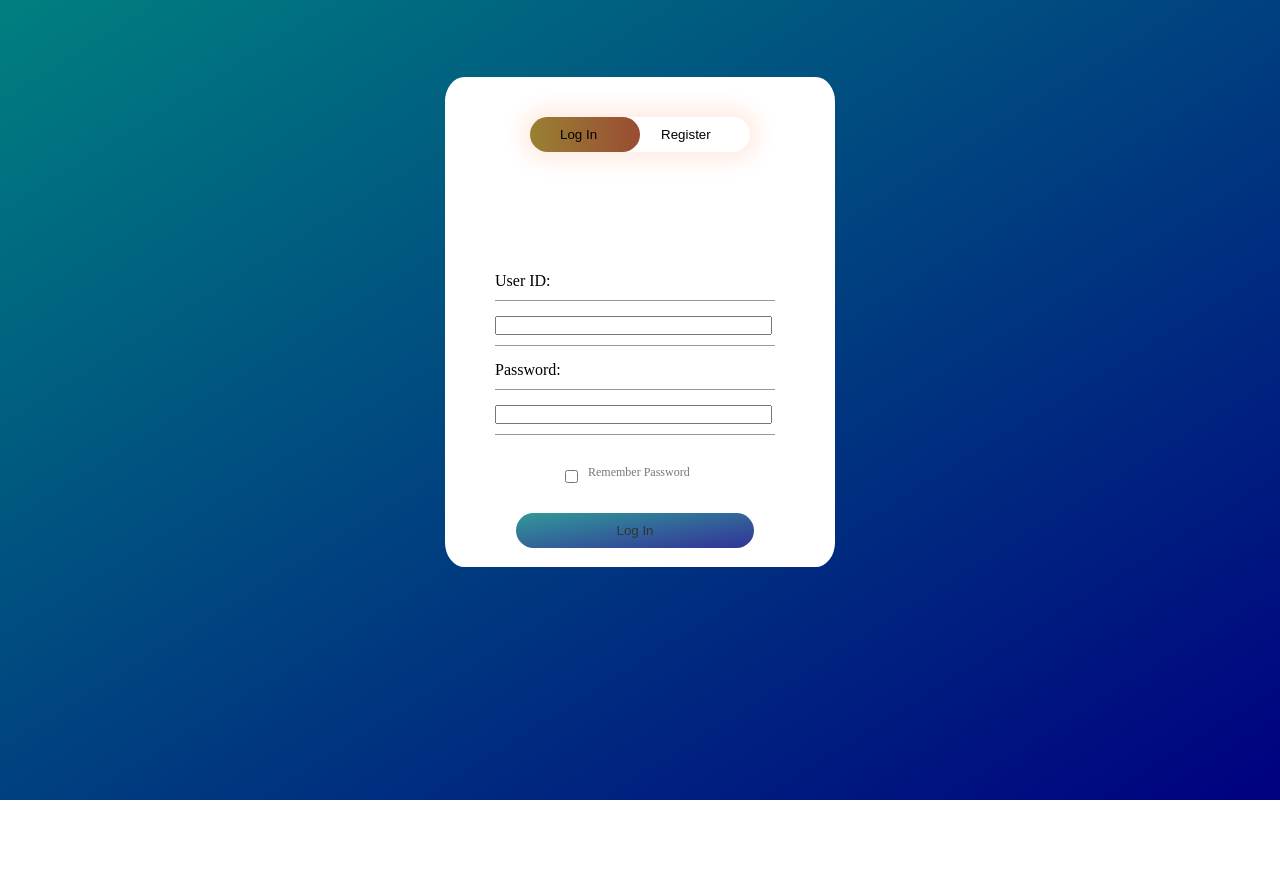
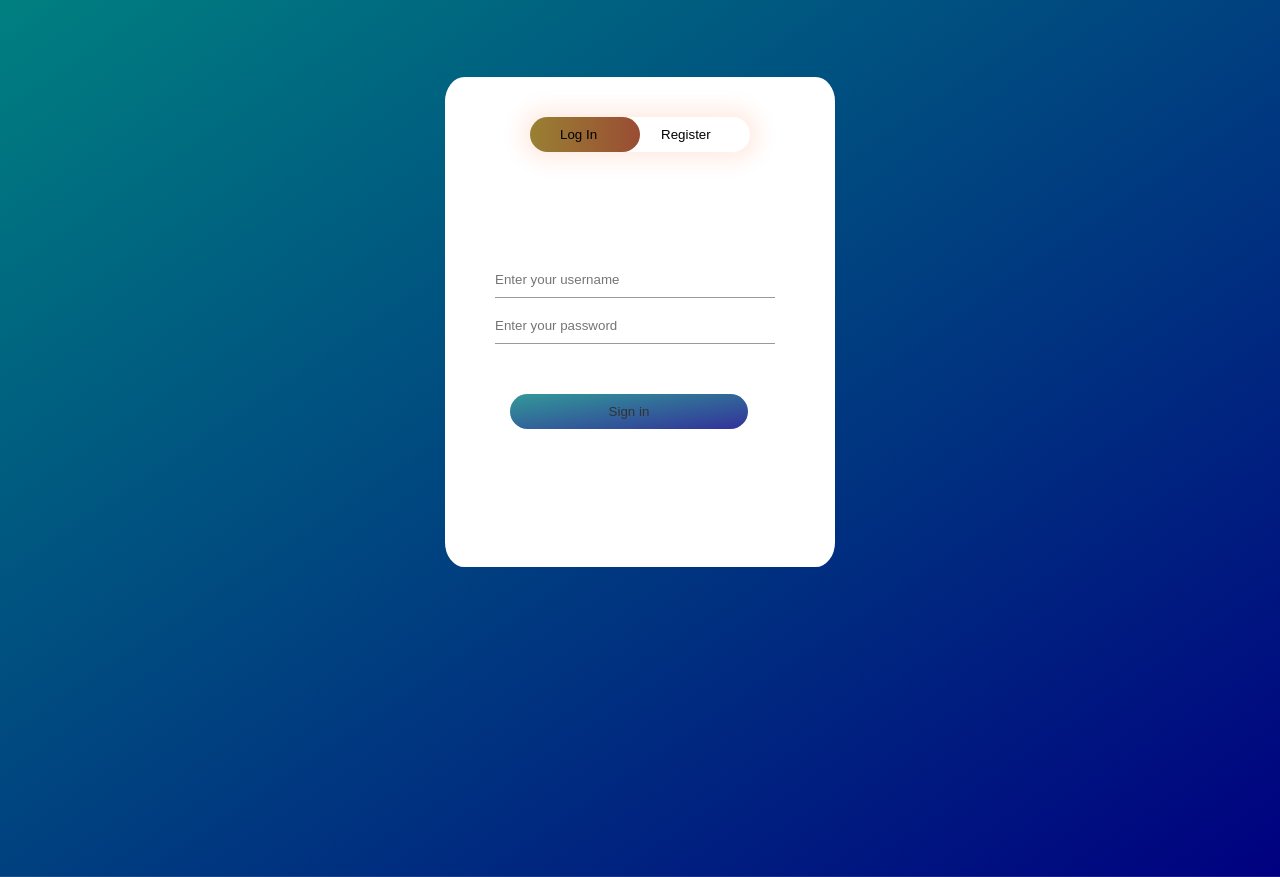
Before and after one commit to radLad-gh/swamphacks2020, a Flask app: page /login in a window 1280 px wide. Before the commit the page ends 800 px from the top, so only its background shows below. Run offline with Flask 2, Linux system fonts and the light colour scheme.

Commit message:
fixed login page

```diff
--- a/app/static/main.css
+++ b/app/static/main.css
@@ -2,13 +2,12 @@
     margin: 0;
     padding: 0;
 }
-.background{
-    height: 100%;
-    width: 100%;
-    background-image: linear-gradient(to bottom right, #008080,#000080);
-    background-position:center;
+body {
+    background: linear-gradient(to bottom right, #008080,#000080);
+    background-repeat: no-repeat;
+    background-position: center;
     background-size: cover;
-    position: absolute;
+    min-height: 100vh;
 }
 .form-box{
     width:380px;
@@ -84,6 +83,7 @@
     background-color: #689cd0;
 }
 */
+
 .input-group{
     top: 180px;
     position: absolute;
@@ -106,7 +106,8 @@
     padding: 10px 30px;
     cursor: pointer;
     display: block;
-    margin: auto;
+    margin: 45px 0 0 15px;
+    position: center;
     background: linear-gradient(to bottom right, #008080,#000080);
     border: 0;
     outline: none;
--- a/app/templates/Reggie.html
+++ b/app/templates/Reggie.html
@@ -1,5 +1,6 @@
 <!DOCTYPE html>
 <html>
+
 <head>
     <meta charset="utf-8">
     <meta http-equiv="X-UA-Compatible" content="IE=edge">
@@ -7,34 +8,29 @@
     <meta name="description" content="Log In Form Page">
     <link rel="stylesheet" href="{{ url_for('static', filename='main.css')}}">
 </head>
+
 <body>
-    <div class="background">
 <div class="form-box">
     <div class="button-box">
         <div id="btn"></div>
         <button type="button" class="toggle-btn" onclick="login()">Log In</button>
         <button type="button" class="toggle-btn" onclick="register()">Register</button>
     </div>
-    <div class="social-icons">
-        <a href="http://scripteden.com/download/eden-ui/" target="_blank" class="btn-social btn-facebook"><i class="fa fa-facebook"></i></a>
-        <a href="http://scripteden.com/download/eden-ui/" target="_blank" class="btn-social btn-twitter"><i class="fa fa-twitter"></i></a>
-        <a href="http://scripteden.com/download/eden-ui/" target="_blank" class="btn-social btn-github"><i class="fa fa-github-alt"></i></a>
-    </div>
     <form action = "" method = "post" id="login" class="input-group">
-        <p class="input-field">User ID:</p>
-        <p class="input-field" placeholder = "User ID">{{form.username(size=32)}}</p>
-        <p class="input-field">Password:</p>
-        <p class="input-field" placeholder = "Password">{{form.password(size=32)}}</p>
-        <input type="checkbox" class="check-box"><span>Remember Password</span>
-        <button type="submit" class="submit-btn">Log In</button>
+        <p>{{form.username(class_="input-field",size=32, placeholder="Enter your username")}}</p>
+        <p>{{form.password(class_="input-field",
+        size=32, placeholder = "Enter your password")}}
+        </p>
+        <p>{{form.submit(class_="submit-btn")}}</p>
     </form>
     <form action = "" method = "post" id="register" class="input-group">
         <input type="text" class="input-field" placeholder="Enter a username" required>
         <input type="email" class="input-field" placeholder="Email" required>
-        <input type="checkbox" class="check-box"><span>I agree to the terms and conditions</span>
         <button type="submit" class="submit-btn">Register</button>
     </form>
+
 </div>
+
     <script>
 
 
@@ -50,7 +46,7 @@
     function login(){
         x.style.left = "50px";
         y.style.left = "450px";
-        z.style.left = "110px";
+        z.style.left = "0px";
     }
 
     </script>
```
